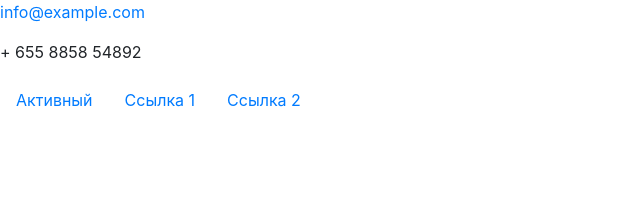
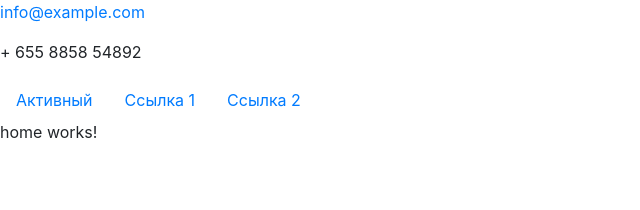
Before and after one commit to wklipach/WebJob, an Angular app: page / in a window 1280 px wide. Shown: the top 210 px of the page, without its empty margins (0-640 px from the left). Built offline with nearby package versions, Linux system fonts and the light colour scheme.

Commit message:
Merge branch 'master' of https://github.com/wklipach/WebJob
# Conflicts:
#	package-lock.json
#	package.json
#	src/app/app.component.html

```diff
--- a/package.json
+++ b/package.json
@@ -23,7 +23,7 @@
     "@angular/router": "^6.0.0-rc.1",
     "bootstrap": "^4.1.1",
     "core-js": "^2.5.4",
-    "jquery": "^1.9.1",
+    "jquery": "^1.12.4",
     "popper.js": "^1.14.3",
     "rxjs": "^6.0.0-rc.0",
     "zone.js": "^0.8.24"
--- a/src/app/app.component.html
+++ b/src/app/app.component.html
@@ -13,3 +13,5 @@
     <a class="nav-link" href="#">Ссылка 2</a>
   </li>
  </ul>
+
+<app-home></app-home>
```
Also changed, not shown: 1 other file (tests, documents, lock files or other folders).
